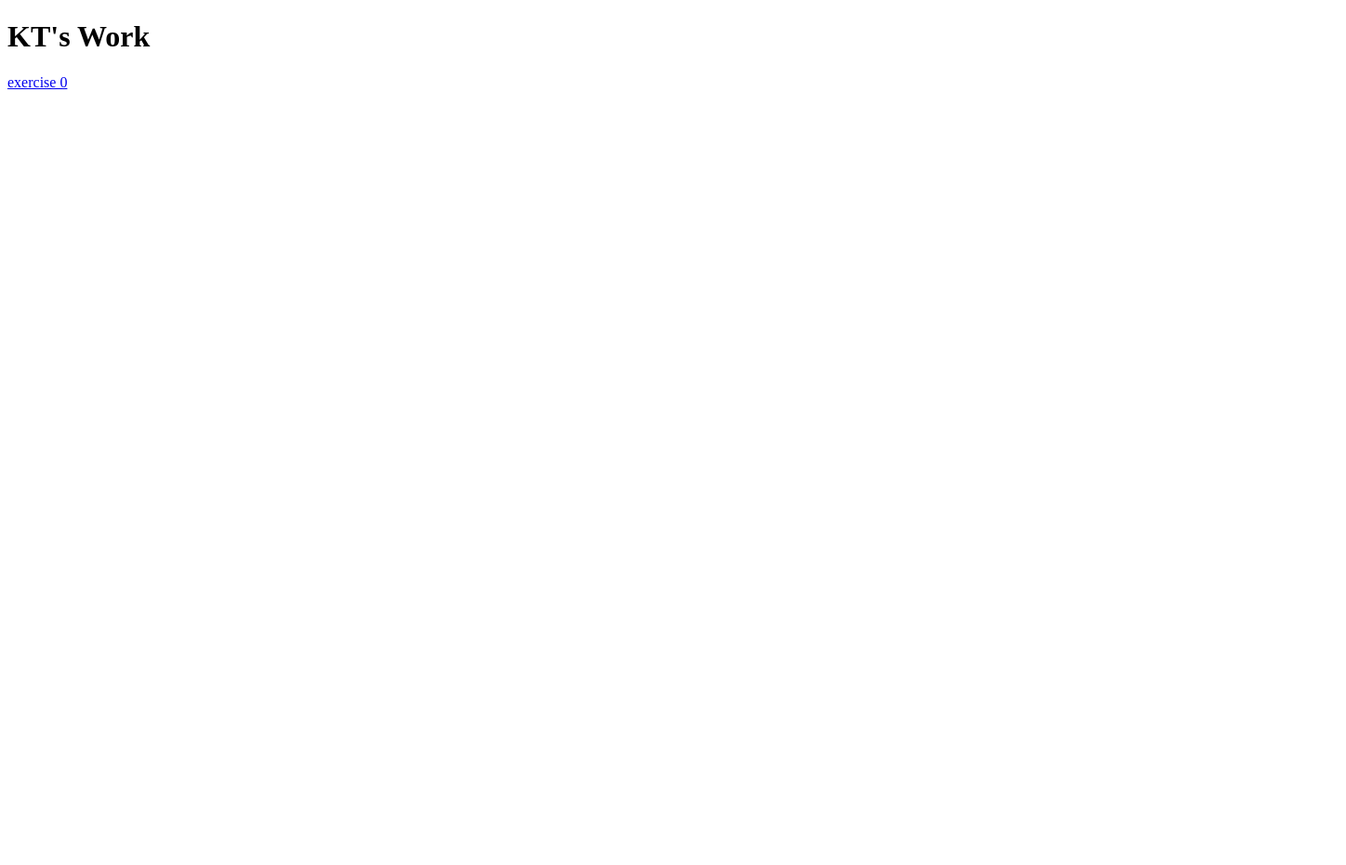
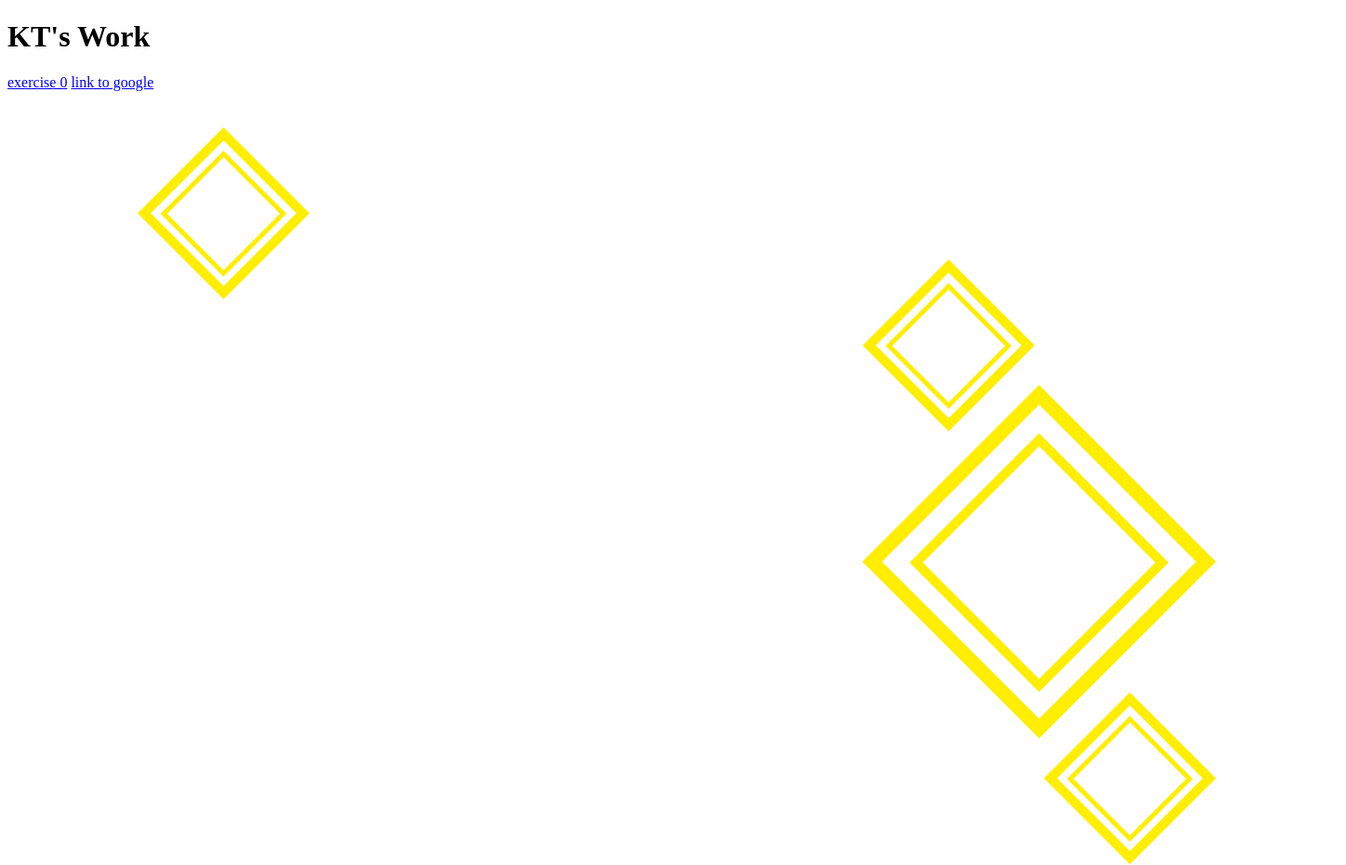
Before and after one commit to kosaltouch/sp2020-avt217, a plain HTML site: page index.html in a window 1280 px wide. Shown: the top 931 px of the page at 93% size, 1448 px wide, since content can reach past the window. Before the commit the page ends 800 px from the top, so only its background shows below. Drawn offline with Linux system fonts and the light colour scheme.

Commit message:
update index

```diff
--- a/index.html
+++ b/index.html
@@ -5,6 +5,10 @@
   </head>
   <body>
     <h1>KT's Work</h1>
+    <!-- this is an anchor element with relative path -->
     <a href="e0/index.html">exercise 0</a>
+    <!-- this is an anchor element with relative path -->
+    <a href="http://www.google.com/">link to google</a>
+    <img src="e1/1440-3.png"
   </body>
 </html>
```
